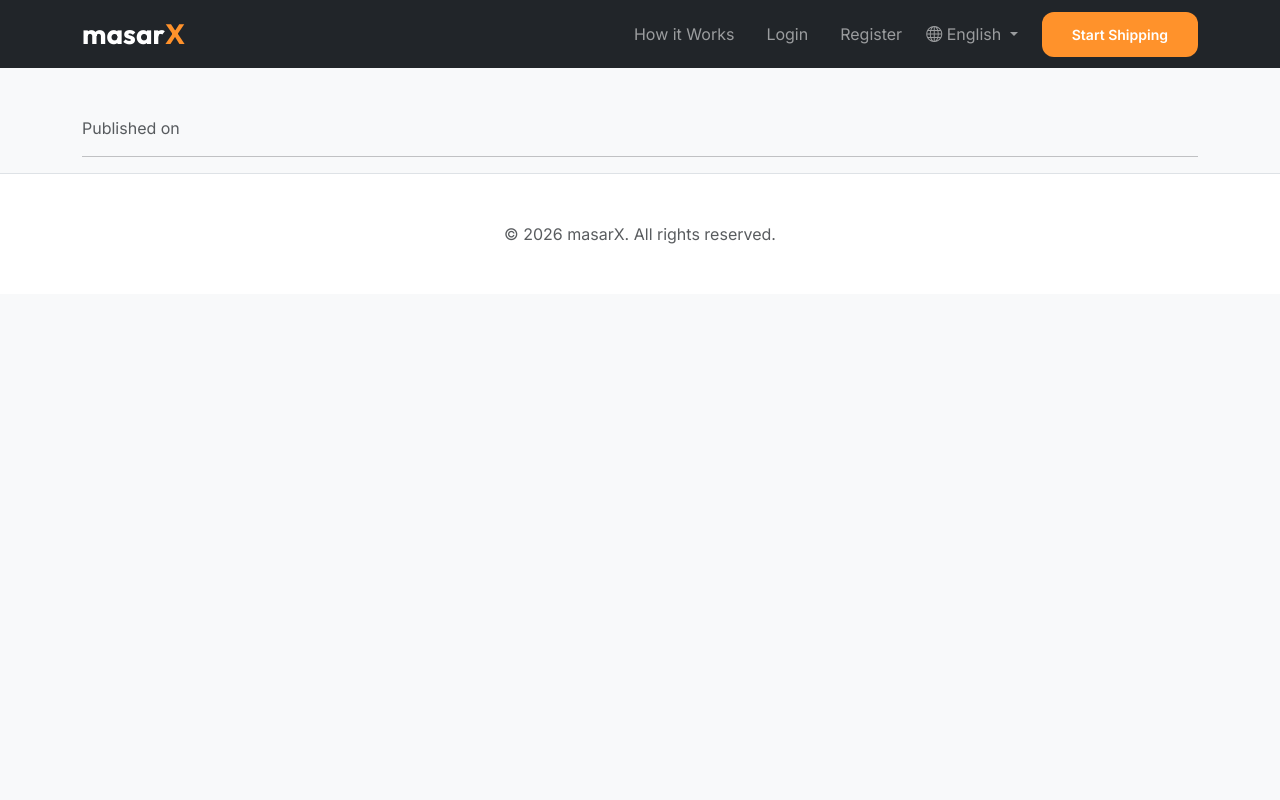
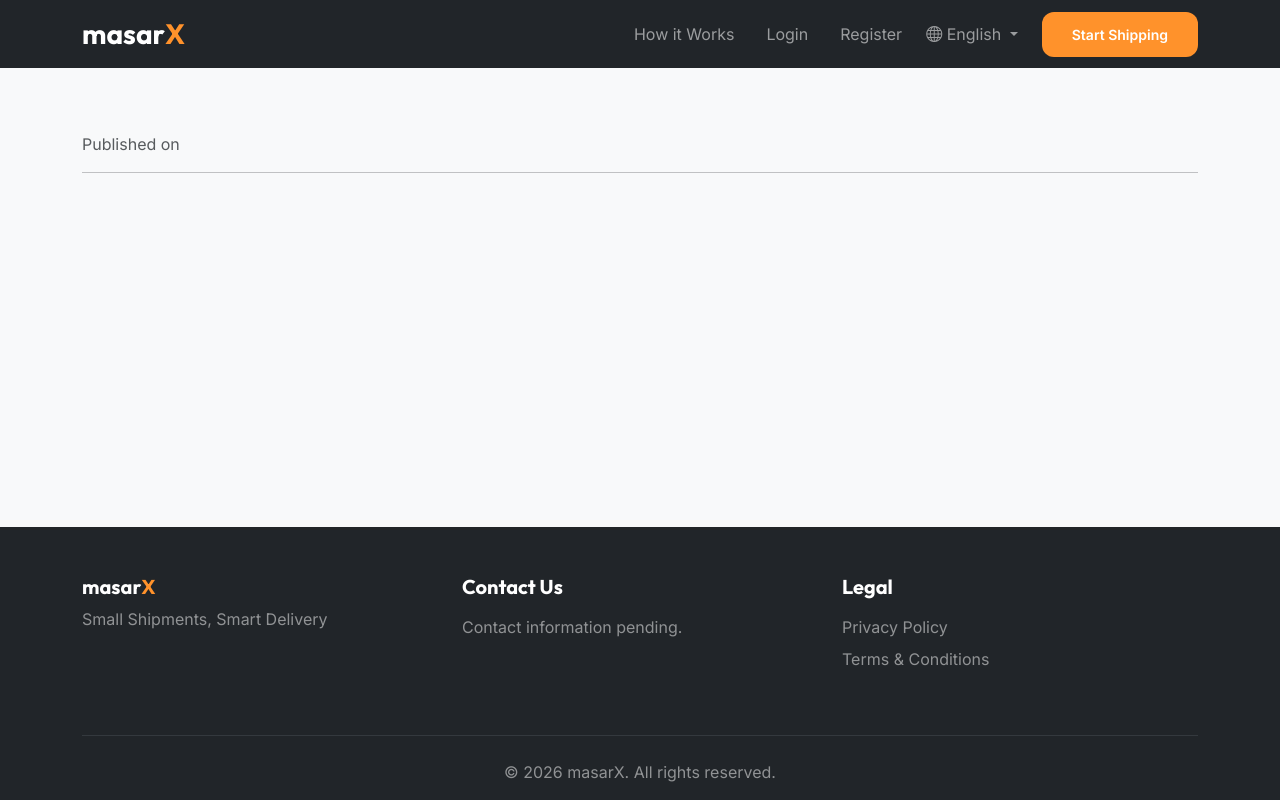
Before and after one commit to moosaalabri/masarX, a Django app: page /article/ in a window 1280 px wide. Run offline with Django 5.2, Linux system fonts and the light colour scheme.

Commit message:
updating profile

```diff
--- a/config/settings.py
+++ b/config/settings.py
@@ -164,6 +164,10 @@ STATICFILES_DIRS = [
     BASE_DIR / 'node_modules',
 ]
 
+# Media files
+MEDIA_URL = '/media/'
+MEDIA_ROOT = BASE_DIR / 'media'
+
 # Email
 EMAIL_BACKEND = os.getenv(
     "EMAIL_BACKEND",
--- a/config/urls.py
+++ b/config/urls.py
@@ -16,4 +16,5 @@ urlpatterns += i18n_patterns(
 
 if settings.DEBUG:
     urlpatterns += static(settings.STATIC_URL, document_root=settings.STATIC_ROOT)
+    urlpatterns += static(settings.MEDIA_URL, document_root=settings.MEDIA_ROOT)
     urlpatterns += static("/assets/", document_root=settings.BASE_DIR / "assets")
--- a/core/context_processors.py
+++ b/core/context_processors.py
@@ -1,6 +1,6 @@
 import os
 import time
-from .models import Profile
+from .models import Profile, PlatformProfile
 
 def project_context(request):
     """
@@ -13,10 +13,13 @@ def project_context(request):
         except:
             profile, created = Profile.objects.get_or_create(user=request.user)
 
+    platform_profile = PlatformProfile.objects.first()
+
     return {
         "project_description": os.getenv("PROJECT_DESCRIPTION", ""),
         "project_image_url": os.getenv("PROJECT_IMAGE_URL", ""),
         # Used for cache-busting static assets
         "deployment_timestamp": int(time.time()),
         "user_profile": profile,
+        "platform_profile": platform_profile,
     }
--- a/core/models.py
+++ b/core/models.py
@@ -154,6 +154,8 @@ class PlatformProfile(models.Model):
     phone_number = models.CharField(_('Phone Number'), max_length=50, blank=True)
     registration_number = models.CharField(_('Registration Number'), max_length=100, blank=True)
     vat_number = models.CharField(_('VAT Number'), max_length=100, blank=True)
+    privacy_policy = models.TextField(_('Privacy Policy'), blank=True)
+    terms_conditions = models.TextField(_('Terms and Conditions'), blank=True)
 
     def __str__(self):
         return self.name
--- a/core/templates/base.html
+++ b/core/templates/base.html
@@ -41,7 +41,7 @@
 
     {% block head %}{% endblock %}
 </head>
-<body>
+<body class="d-flex flex-column min-vh-100">
     <!-- Navbar -->
     <nav class="navbar navbar-expand-lg navbar-dark bg-dark w-100" style="z-index: 1000;">
         <div class="container">
@@ -126,13 +126,62 @@
         {% endif %}
     </div>
 
-    <main>
+    <main class="flex-grow-1">
         {% block content %}{% endblock %}
     </main>
 
-    <footer class="py-5 bg-white border-top">
-        <div class="container text-center">
-            <p class="text-muted mb-0">&copy; 2026 masarX. {% trans "All rights reserved." %}</p>
+    <footer class="bg-dark text-white pt-5 pb-3 mt-5">
+        <div class="container">
+            <div class="row">
+                <div class="col-md-4 mb-4">
+                    {% if platform_profile and platform_profile.logo %}
+                        <img src="{{ platform_profile.logo.url }}" alt="{{ platform_profile.name }}" height="40" class="mb-3">
+                    {% else %}
+                        <h5 class="fw-bold text-white">masar<span style="color: var(--accent-orange)">X</span></h5>
+                    {% endif %}
+
+                    {% if platform_profile.slogan %}
+                        <p class="text-white-50">{{ platform_profile.slogan }}</p>
+                    {% else %}
+                        <p class="text-white-50">{% trans "Small Shipments, Smart Delivery" %}</p>
+                    {% endif %}
+                </div>
+
+                <div class="col-md-4 mb-4">
+                    <h5 class="text-white mb-3">{% trans "Contact Us" %}</h5>
+                    <ul class="list-unstyled text-white-50">
+                        {% if platform_profile.address %}
+                            <li class="mb-2"><i class="bi bi-geo-alt me-2"></i>{{ platform_profile.address }}</li>
+                        {% endif %}
+                        {% if platform_profile.phone_number %}
+                            <li class="mb-2"><i class="bi bi-telephone me-2"></i>{{ platform_profile.phone_number }}</li>
+                        {% endif %}
+                        {% if platform_profile.registration_number %}
+                            <li class="mb-2">{% trans "Reg No:" %} {{ platform_profile.registration_number }}</li>
+                        {% endif %}
+                        {% if platform_profile.vat_number %}
+                            <li class="mb-2">{% trans "VAT No:" %} {{ platform_profile.vat_number }}</li>
+                        {% endif %}
+                        {% if not platform_profile.address and not platform_profile.phone_number %}
+                             <li class="mb-2">{% trans "Contact information pending." %}</li>
+                        {% endif %}
+                    </ul>
+                </div>
+
+                <div class="col-md-4 mb-4">
+                    <h5 class="text-white mb-3">{% trans "Legal" %}</h5>
+                    <ul class="list-unstyled">
+                        <li class="mb-2"><a href="{% url 'privacy_policy' %}" class="text-white-50 text-decoration-none">{% trans "Privacy Policy" %}</a></li>
+                        <li class="mb-2"><a href="{% url 'terms_conditions' %}" class="text-white-50 text-decoration-none">{% trans "Terms & Conditions" %}</a></li>
+                    </ul>
+                </div>
+            </div>
+
+            <hr class="border-secondary my-4">
+
+            <div class="text-center text-white-50">
+                <p class="mb-0">&copy; {% now "Y" %} {{ platform_profile.name|default:"masarX" }}. {% trans "All rights reserved." %}</p>
+            </div>
         </div>
     </footer>
 
--- a/core/urls.py
+++ b/core/urls.py
@@ -21,4 +21,8 @@ urlpatterns = [
     path('payment/initiate/<int:parcel_id>/', views.initiate_payment, name='initiate_payment'),
     path('payment/success/', views.payment_success, name='payment_success'),
     path('payment/cancel/', views.payment_cancel, name='payment_cancel'),
+
+    # Static pages
+    path('privacy-policy/', views.privacy_policy, name='privacy_policy'),
+    path('terms-conditions/', views.terms_conditions, name='terms_conditions'),
 ]
--- a/core/views.py
+++ b/core/views.py
@@ -182,3 +182,9 @@ def get_cities(request):
     cities = City.objects.filter(governate_id=governate_id).order_by(field_name)
     data = [{'id': c.id, 'name': getattr(c, field_name)} for c in cities]
     return JsonResponse(data, safe=False)
+
+def privacy_policy(request):
+    return render(request, 'core/privacy_policy.html')
+
+def terms_conditions(request):
+    return render(request, 'core/terms_conditions.html')
```
Also changed, not shown: core/templates/core/privacy_policy.html (added, +15 -0 lines), core/templates/core/terms_conditions.html (added, +15 -0 lines), core/migrations/0008_platformprofile_privacy_policy_and_more.py (added), platform_logos/masarlogo.jpg (added).
